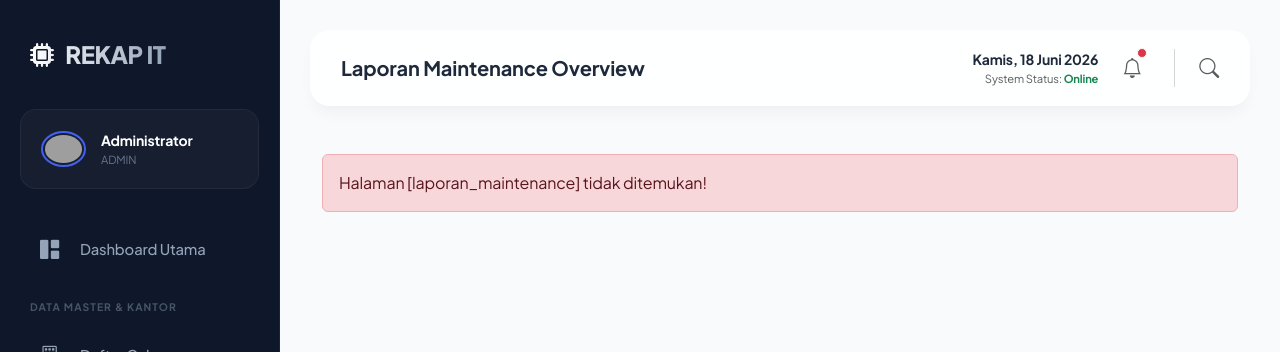
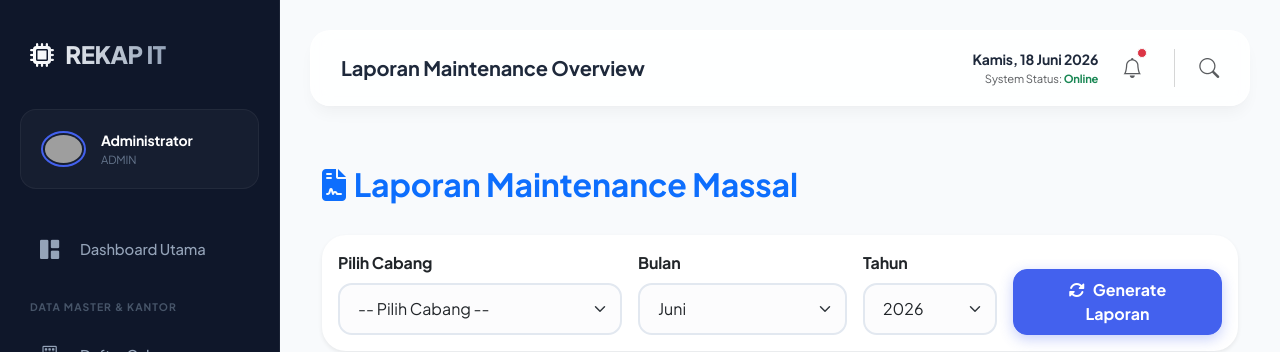
Before and after one commit to anangsuper/rekap-it-hafiz, a PHP site: page /index.php?page=laporan_maintenance in a window 1280 px wide. Shown: the top 352 px of the page. Run offline with PHP 8.4, Linux system fonts and the light colour scheme; a user stored in the database is signed in; tables that the repository leaves empty hold one stand-in row (values such as "Sample post"); grey boxes are pictures that could not be loaded.

Commit message:
Feature: add maintenance reports and update models/views

```diff
--- a/models/Maintenance.php
+++ b/models/Maintenance.php
@@ -73,5 +73,102 @@ class Maintenance {
         $stmt->execute([$id_maintenance]);
         return $stmt->fetchAll();
     }
+
+    public function getReportStats($id_cabang, $bulan, $tahun) {
+        $stats = [];
+
+        // Total Asset di Cabang
+        $queryTotal = "SELECT COUNT(*) FROM assets WHERE id_cabang = :id_cabang";
+        $stmt = $this->conn->prepare($queryTotal);
+        $stmt->execute(['id_cabang' => $id_cabang]);
+        $stats['total_asset'] = $stmt->fetchColumn();
+
+        // Total Komputer (Kategori like 'Komputer' or 'Laptop' or 'PC')
+        $queryKomputer = "SELECT COUNT(*) FROM assets a
+                          JOIN kategori_aset k ON a.id_kategori = k.id
+                          WHERE a.id_cabang = :id_cabang
+                          AND (k.nama_kategori LIKE '%Komputer%' OR k.nama_kategori LIKE '%PC%' OR k.nama_kategori LIKE '%Laptop%')";
+        $stmt = $this->conn->prepare($queryKomputer);
+        $stmt->execute(['id_cabang' => $id_cabang]);
+        $stats['total_komputer'] = $stmt->fetchColumn();
+
+        // Total Maintenance Bulan Ini
+        $queryMaint = "SELECT COUNT(DISTINCT asset_id) FROM maintenance m
+                       JOIN assets a ON m.asset_id = a.id
+                       WHERE a.id_cabang = :id_cabang
+                       AND MONTH(m.tanggal) = :bulan AND YEAR(m.tanggal) = :tahun";
+        $stmt = $this->conn->prepare($queryMaint);
+        $stmt->execute(['id_cabang' => $id_cabang, 'bulan' => $bulan, 'tahun' => $tahun]);
+        $stats['total_maintenance'] = $stmt->fetchColumn();
+
+        // Total Temuan (Maintenance with non-empty temuan)
+        $queryTemuan = "SELECT COUNT(*) FROM maintenance m
+                        JOIN assets a ON m.asset_id = a.id
+                        WHERE a.id_cabang = :id_cabang
+                        AND MONTH(m.tanggal) = :bulan AND YEAR(m.tanggal) = :tahun
+                        AND (m.temuan IS NOT NULL AND m.temuan != '')";
+        $stmt = $this->conn->prepare($queryTemuan);
+        $stmt->execute(['id_cabang' => $id_cabang, 'bulan' => $bulan, 'tahun' => $tahun]);
+        $stats['total_temuan'] = $stmt->fetchColumn();
+
+        // Total Perbaikan Bulan Ini
+        $queryRepair = "SELECT COUNT(*) FROM repairs r
+                        JOIN assets a ON r.asset_id = a.id
+                        WHERE a.id_cabang = :id_cabang
+                        AND MONTH(r.tanggal_mulai) = :bulan AND YEAR(r.tanggal_mulai) = :tahun";
+        $stmt = $this->conn->prepare($queryRepair);
+        $stmt->execute(['id_cabang' => $id_cabang, 'bulan' => $bulan, 'tahun' => $tahun]);
+        $stats['total_perbaikan'] = $stmt->fetchColumn();
+
+        $stats['total_selesai'] = $stats['total_maintenance'];
+        $stats['total_belum'] = $stats['total_asset'] - $stats['total_selesai'];
+        $stats['persentase'] = ($stats['total_asset'] > 0) ? round(($stats['total_selesai'] / $stats['total_asset']) * 100, 2) : 0;
+
+        return $stats;
+    }
+
+    public function getSummaryPerDivisi($id_cabang, $bulan, $tahun) {
+        $query = "SELECT d.nama_divisi,
+                  COUNT(a.id) as total_perangkat,
+                  SUM(CASE WHEN m.id IS NOT NULL THEN 1 ELSE 0 END) as selesai,
+                  SUM(CASE WHEN m.id IS NULL THEN 1 ELSE 0 END) as belum
+                  FROM assets a
+                  LEFT JOIN divisi d ON a.id_divisi = d.id
+                  LEFT JOIN (
+                      SELECT asset_id, id FROM maintenance
+                      WHERE MONTH(tanggal) = :bulan AND YEAR(tanggal) = :tahun
+                  ) m ON a.id = m.asset_id
+                  WHERE a.id_cabang = :id_cabang
+                  GROUP BY a.id_divisi, d.nama_divisi";
+        $stmt = $this->conn->prepare($query);
+        $stmt->execute(['id_cabang' => $id_cabang, 'bulan' => $bulan, 'tahun' => $tahun]);
+        return $stmt->fetchAll();
+    }
+
+    public function getTopFindings($id_cabang, $bulan, $tahun) {
+        $query = "SELECT temuan, COUNT(*) as jumlah
+                  FROM maintenance m
+                  JOIN assets a ON m.asset_id = a.id
+                  WHERE a.id_cabang = :id_cabang
+                  AND MONTH(m.tanggal) = :bulan AND YEAR(m.tanggal) = :tahun
+                  AND temuan IS NOT NULL AND temuan != ''
+                  GROUP BY temuan
+                  ORDER BY jumlah DESC LIMIT 10";
+        $stmt = $this->conn->prepare($query);
+        $stmt->execute(['id_cabang' => $id_cabang, 'bulan' => $bulan, 'tahun' => $tahun]);
+        return $stmt->fetchAll();
+    }
+
+    public function getYearlyStats($id_cabang, $tahun) {
+        $query = "SELECT MONTH(tanggal) as bulan, COUNT(*) as jumlah
+                  FROM maintenance m
+                  JOIN assets a ON m.asset_id = a.id
+                  WHERE a.id_cabang = :id_cabang AND YEAR(tanggal) = :tahun
+                  GROUP BY MONTH(tanggal)";
+        $stmt = $this->conn->prepare($query);
+        $stmt->execute(['id_cabang' => $id_cabang, 'tahun' => $tahun]);
+        return $stmt->fetchAll();
+    }
 }
+
 ?>
--- a/views/header.php
+++ b/views/header.php
@@ -348,6 +348,9 @@
         <a href="index.php?page=maintenance" class="nav-link <?= ($page == 'maintenance') ? 'active' : '' ?>">
             <i class="bi bi-tools me-2"></i> Perawatan Rutin
         </a>
+        <a href="index.php?page=laporan_maintenance" class="nav-link <?= ($page == 'laporan_maintenance') ? 'active' : '' ?>">
+            <i class="bi bi-file-earmark-check me-2"></i> Laporan Maintenance
+        </a>
         <a href="index.php?page=perbaikan" class="nav-link <?= ($page == 'perbaikan') ? 'active' : '' ?>">
             <i class="bi bi-wrench-adjustable me-2"></i> Perbaikan Aset
         </a>
--- /dev/null
+++ b/views/laporan_maintenance.php
@@ -0,0 +1,310 @@
+<?php
+require_once 'models/Asset.php';
+require_once 'models/Cabang.php';
+require_once 'models/Maintenance.php';
+
+$cabangModel = new Cabang($conn);
+$maintenanceModel = new Maintenance($conn);
+
+$cabangs = $cabangModel->getAll();
+
+$selected_cabang = $_GET['id_cabang'] ?? '';
+$selected_bulan = $_GET['bulan'] ?? date('m');
+$selected_tahun = $_GET['tahun'] ?? date('Y');
+
+$stats = [];
+$summaryDivisi = [];
+$topFindings = [];
+$yearlyStats = [];
+$branchName = "";
+
+if ($selected_cabang) {
+    $stats = $maintenanceModel->getReportStats($selected_cabang, $selected_bulan, $selected_tahun);
+    $summaryDivisi = $maintenanceModel->getSummaryPerDivisi($selected_cabang, $selected_bulan, $selected_tahun);
+    $topFindings = $maintenanceModel->getTopFindings($selected_cabang, $selected_bulan, $selected_tahun);
+    $yearlyStats = $maintenanceModel->getYearlyStats($selected_cabang, $selected_tahun);
+
+    foreach ($cabangs as $c) {
+        if ($c['id'] == $selected_cabang) {
+            $branchName = $c['nama_cabang'];
+            break;
+        }
+    }
+}
+
+function generateConclusion($stats, $bulan, $tahun, $branchName) {
+    $namaBulan = date('F', mktime(0, 0, 0, $bulan, 10));
+    $conclusion = "Pada bulan $namaBulan $tahun telah dilakukan maintenance terhadap {$stats['total_maintenance']} perangkat dari total {$stats['total_asset']} perangkat yang terdaftar di $branchName. ";
+    $conclusion .= "Tingkat penyelesaian maintenance mencapai {$stats['persentase']}%. ";
+
+    if ($stats['persentase'] >= 90) {
+        $conclusion .= "Sebagian besar perangkat dalam kondisi baik dan operasional. ";
+    } elseif ($stats['persentase'] >= 70) {
+        $conclusion .= "Sebagian besar perangkat telah diperiksa, namun masih terdapat beberapa perangkat yang tertunda. ";
+    } else {
+        $conclusion .= "Tingkat penyelesaian maintenance masih rendah dan memerlukan perhatian segera. ";
+    }
+
+    if ($stats['total_temuan'] > 0) {
+        $conclusion .= "Terdapat {$stats['total_temuan']} temuan selama proses maintenance yang memerlukan tindak lanjut.";
+    } else {
+        $conclusion .= "Tidak ditemukan kendala berarti pada perangkat yang telah diperiksa.";
+    }
+
+    return $conclusion;
+}
+
+function generateRecommendations($stats, $topFindings) {
+    $recoms = [];
+    if ($stats['persentase'] < 100) {
+        $recoms[] = "Perlu dilakukan penjadwalan ulang maintenance untuk perangkat yang belum diperiksa.";
+    }
+
+    $findingText = "";
+    foreach($topFindings as $tf) $findingText .= strtolower($tf['temuan']) . " ";
+
+    if (str_contains($findingText, 'antivirus') || str_contains($findingText, 'update')) {
+        $recoms[] = "Disarankan melakukan aktivasi antivirus dan pembaruan sistem pada perangkat yang belum terlindungi.";
+    }
+
+    if (str_contains($findingText, 'penuh') || str_contains($findingText, 'storage') || str_contains($findingText, 'lemot')) {
+        $recoms[] = "Disarankan melakukan pembersihan file sementara dan optimasi penyimpanan pada perangkat yang melambat.";
+    }
+
+    if ($stats['total_perbaikan'] > 5) {
+        $recoms[] = "Meningkatnya angka perbaikan menunjukkan perlunya penggantian beberapa komponen hardware yang sudah mencapai masa pakai optimal.";
+    }
+
+    if (empty($recoms)) {
+        $recoms[] = "Tetap lakukan pemeliharaan rutin sesuai jadwal untuk menjaga stabilitas sistem.";
+    }
+
+    return $recoms;
+}
+
+$conclusion = $selected_cabang ? generateConclusion($stats, $selected_bulan, $selected_tahun, $branchName) : "";
+$recommendations = $selected_cabang ? generateRecommendations($stats, $topFindings) : [];
+
+$months = [
+    '01' => 'Januari', '02' => 'Februari', '03' => 'Maret', '04' => 'April',
+    '05' => 'Mei', '06' => 'Juni', '07' => 'Juli', '08' => 'Agustus',
+    '09' => 'September', '10' => 'Oktober', '11' => 'November', '12' => 'Desember'
+];
+?>
+
+<div class="container-fluid py-4">
+    <div class="d-flex justify-content-between align-items-center mb-4">
+        <h2 class="fw-bold text-primary"><i class="fas fa-file-contract me-2"></i>Laporan Maintenance Massal</h2>
+        <?php if ($selected_cabang): ?>
+        <div class="btn-group">
+            <button onclick="window.print()" class="btn btn-outline-secondary"><i class="fas fa-print me-2"></i>Print</button>
+            <a href="export/maintenance_excel.php?id_cabang=<?= $selected_cabang ?>&bulan=<?= $selected_bulan ?>&tahun=<?= $selected_tahun ?>" class="btn btn-outline-success"><i class="fas fa-file-excel me-2"></i>Excel</a>
+            <a href="export/maintenance_pdf.php?id_cabang=<?= $selected_cabang ?>&bulan=<?= $selected_bulan ?>&tahun=<?= $selected_tahun ?>" class="btn btn-danger"><i class="fas fa-file-pdf me-2"></i>Generate PDF</a>
+        </div>
+        <?php endif; ?>
+    </div>
+
+    <!-- Filter Card -->
+    <div class="card shadow-sm border-0 mb-4">
+        <div class="card-body">
+            <form method="GET" action="index.php" class="row g-3 align-items-end">
+                <input type="hidden" name="page" value="laporan_maintenance">
+                <div class="col-md-4">
+                    <label class="form-label fw-bold">Pilih Cabang</label>
+                    <select name="id_cabang" class="form-select shadow-none border-2" required>
+                        <option value="">-- Pilih Cabang --</option>
+                        <?php foreach ($cabangs as $c): ?>
+                            <option value="<?= $c['id'] ?>" <?= ($selected_cabang == $c['id']) ? 'selected' : '' ?>><?= $c['nama_cabang'] ?></option>
+                        <?php endforeach; ?>
+                    </select>
+                </div>
+                <div class="col-md-3">
+                    <label class="form-label fw-bold">Bulan</label>
+                    <select name="bulan" class="form-select shadow-none border-2">
+                        <?php foreach ($months as $m => $nama): ?>
+                            <option value="<?= $m ?>" <?= ($selected_bulan == $m) ? 'selected' : '' ?>><?= $nama ?></option>
+                        <?php endforeach; ?>
+                    </select>
+                </div>
+                <div class="col-md-2">
+                    <label class="form-label fw-bold">Tahun</label>
+                    <select name="tahun" class="form-select shadow-none border-2">
+                        <?php for ($i = date('Y'); $i >= 2020; $i--): ?>
+                            <option value="<?= $i ?>" <?= ($selected_tahun == $i) ? 'selected' : '' ?>><?= $i ?></option>
+                        <?php endfor; ?>
+                    </select>
+                </div>
+                <div class="col-md-3">
+                    <button type="submit" class="btn btn-primary w-100 fw-bold py-2"><i class="fas fa-sync-alt me-2"></i>Generate Laporan</button>
+                </div>
+            </form>
+        </div>
+    </div>
+
+    <?php if ($selected_cabang): ?>
+    <!-- Stats Row -->
+    <div class="row g-3 mb-4">
+        <div class="col-md-3">
+            <div class="card border-0 shadow-sm bg-primary text-white p-3">
+                <div class="d-flex justify-content-between">
+                    <div>
+                        <div class="small opacity-75">Total Asset</div>
+                        <h3 class="fw-bold mb-0"><?= $stats['total_asset'] ?></h3>
+                    </div>
+                    <i class="fas fa-boxes fa-2x opacity-50"></i>
+                </div>
+            </div>
+        </div>
+        <div class="col-md-3">
+            <div class="card border-0 shadow-sm bg-info text-white p-3">
+                <div class="d-flex justify-content-between">
+                    <div>
+                        <div class="small opacity-75">Total Maintenance</div>
+                        <h3 class="fw-bold mb-0"><?= $stats['total_maintenance'] ?></h3>
+                    </div>
+                    <i class="fas fa-tools fa-2x opacity-50"></i>
+                </div>
+            </div>
+        </div>
+        <div class="col-md-3">
+            <div class="card border-0 shadow-sm bg-success text-white p-3">
+                <div class="d-flex justify-content-between">
+                    <div>
+                        <div class="small opacity-75">Tingkat Penyelesaian</div>
+                        <h3 class="fw-bold mb-0"><?= $stats['persentase'] ?>%</h3>
+                    </div>
+                    <i class="fas fa-check-circle fa-2x opacity-50"></i>
+                </div>
+            </div>
+        </div>
+        <div class="col-md-3">
+            <div class="card border-0 shadow-sm bg-warning text-dark p-3">
+                <div class="d-flex justify-content-between">
+                    <div>
+                        <div class="small opacity-75">Total Temuan</div>
+                        <h3 class="fw-bold mb-0"><?= $stats['total_temuan'] ?></h3>
+                    </div>
+                    <i class="fas fa-exclamation-triangle fa-2x opacity-50"></i>
+                </div>
+            </div>
+        </div>
+    </div>
+
+    <div class="row mb-4">
+        <!-- Summary Per Division -->
+        <div class="col-md-6">
+            <div class="card border-0 shadow-sm h-100">
+                <div class="card-header bg-white fw-bold">Ringkasan Per Divisi</div>
+                <div class="card-body">
+                    <div class="table-responsive">
+                        <table class="table table-sm">
+                            <thead>
+                                <tr>
+                                    <th>Divisi</th>
+                                    <th class="text-center">Total</th>
+                                    <th class="text-center">Selesai</th>
+                                    <th class="text-center">Belum</th>
+                                </tr>
+                            </thead>
+                            <tbody>
+                                <?php foreach ($summaryDivisi as $sd): ?>
+                                <tr>
+                                    <td><?= $sd['nama_divisi'] ?? 'Tanpa Divisi' ?></td>
+                                    <td class="text-center"><?= $sd['total_perangkat'] ?></td>
+                                    <td class="text-center text-success fw-bold"><?= $sd['selesai'] ?></td>
+                                    <td class="text-center text-danger fw-bold"><?= $sd['belum'] ?></td>
+                                </tr>
+                                <?php endforeach; ?>
+                            </tbody>
+                        </table>
+                    </div>
+                </div>
+            </div>
+        </div>
+        <!-- Charts -->
+        <div class="col-md-6">
+            <div class="card border-0 shadow-sm h-100">
+                <div class="card-header bg-white fw-bold">Statistik Maintenance Tahun Berjalan</div>
+                <div class="card-body">
+                    <canvas id="yearlyChart" height="200"></canvas>
+                </div>
+            </div>
+        </div>
+    </div>
+
+    <!-- AI & Recommendations -->
+    <div class="row">
+        <div class="col-md-12 mb-4">
+            <div class="card border-0 shadow-sm border-start border-4 border-primary">
+                <div class="card-body">
+                    <h5 class="fw-bold text-primary"><i class="fas fa-robot me-2"></i>Kesimpulan Otomatis</h5>
+                    <p class="lead" style="font-size: 1.1rem; line-height: 1.6;">
+                        "<?= $conclusion ?>"
+                    </p>
+                </div>
+            </div>
+        </div>
+        <div class="col-md-12 mb-4">
+            <div class="card border-0 shadow-sm border-start border-4 border-success">
+                <div class="card-body">
+                    <h5 class="fw-bold text-success"><i class="fas fa-lightbulb me-2"></i>Rekomendasi Strategis</h5>
+                    <ul class="list-group list-group-flush">
+                        <?php foreach ($recommendations as $rec): ?>
+                            <li class="list-group-item border-0 ps-0"><i class="fas fa-check-circle text-success me-2"></i><?= $rec ?></li>
+                        <?php endforeach; ?>
+                    </ul>
+                </div>
+            </div>
+        </div>
+    </div>
+
+    <script src="https://cdn.jsdelivr.net/npm/chart.js"></script>
+    <script>
+        const ctx = document.getElementById('yearlyChart').getContext('2d');
+        const labels = <?= json_encode(array_values($months)) ?>;
+        const dataValues = new Array(12).fill(0);
+
+        <?php foreach ($yearlyStats as $ys): ?>
+            dataValues[<?= $ys['bulan'] - 1 ?>] = <?= $ys['jumlah'] ?>;
+        <?php endforeach; ?>
+
+        new Chart(ctx, {
+            type: 'line',
+            data: {
+                labels: labels,
+                datasets: [{
+                    label: 'Jumlah Maintenance',
+                    data: dataValues,
+                    borderColor: '#0d6efd',
+                    backgroundColor: 'rgba(13, 110, 253, 0.1)',
+                    fill: true,
+                    tension: 0.4
+                }]
+            },
+            options: {
+                responsive: true,
+                plugins: {
+                    legend: { display: false }
+                },
+                scales: {
+                    y: { beginAtZero: true, ticks: { stepSize: 1 } }
+                }
+            }
+        });
+    </script>
+    <?php else: ?>
+    <div class="text-center py-5">
+        <img src="assets/images/report-placeholder.svg" alt="Select Branch" style="width: 200px; opacity: 0.5;">
+        <p class="mt-4 text-muted">Silakan pilih Cabang, Bulan, dan Tahun untuk meng-generate laporan.</p>
+    </div>
+    <?php endif; ?>
+</div>
+
+<style>
+@media print {
+    .btn-group, form, .card-header, .sidebar, header { display: none !important; }
+    .card { border: none !important; box-shadow: none !important; }
+    .container-fluid { width: 100% !important; padding: 0 !important; }
+    body { background: white !important; }
+}
+</style>
```
Also changed, not shown: export/maintenance_excel.php (added, +78 -0 lines), export/maintenance_pdf.php (added, +168 -0 lines).
